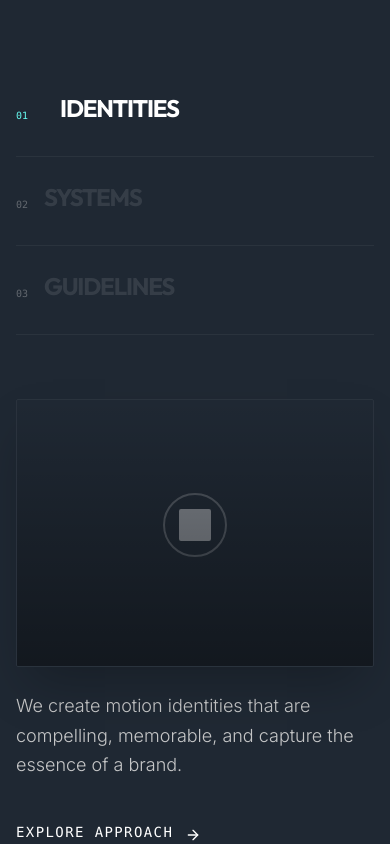
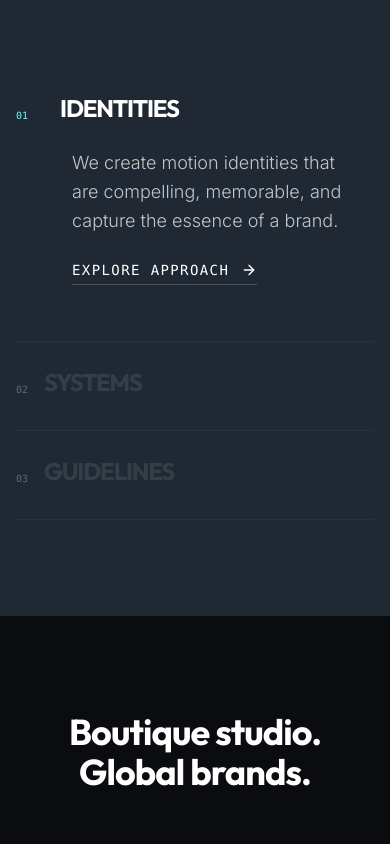
Before and after one commit to CDSL-SOFTWARE-PRODUCTION/cdsl-web, a Next.js app: page / in a window 390 px wide. Shown: the part 4520-5364 px from the top of the page. Built offline with nearby package versions, Linux system fonts and the light colour scheme; no server answers; a web font is replaced by a local one.

Commit message:
fix: bug from mobile

```diff
--- a/src/components/sections/about/ClientsSection.tsx
+++ b/src/components/sections/about/ClientsSection.tsx
@@ -44,11 +44,11 @@ const ClientsSection: React.FC = () => {
                             delay={index * 0.05}
                             direction="none"
                             amount={0.5}
-                            className="aspect-[3/2] flex items-center justify-center bg-premium-navy hover:bg-premium-blue/5 transition-colors group"
+                            className="aspect-[3/2] flex items-center justify-center bg-premium-navy md:hover:bg-premium-blue/10 transition-all duration-500 group border border-white/5 md:hover:border-premium-blue/30"
                         >
-                            <div className="text-xl md:text-2xl font-bold opacity-30 group-hover:opacity-100 transition-opacity flex flex-col items-center">
-                                <span className="text-3xl mb-1 text-white">{logo.icon}</span>
-                                <span className="text-[10px] uppercase tracking-widest font-semibold text-premium-blue">{logo.name}</span>
+                            <div className="text-xl md:text-2xl font-bold transition-all duration-500 flex flex-col items-center group-hover:scale-110">
+                                <span className="text-3xl mb-1 text-white md:group-hover:text-premium-blue transition-colors font-display">{logo.icon}</span>
+                                <span className="text-[10px] uppercase tracking-widest font-medium text-white/60 md:group-hover:text-white md:group-hover:opacity-100 transition-all">{logo.name}</span>
                             </div>
                         </ScrollReveal>
                     ))}
--- a/src/components/sections/home/CapabilitiesSection.tsx
+++ b/src/components/sections/home/CapabilitiesSection.tsx
@@ -2,7 +2,7 @@
 
 import React from 'react';
 import Link from 'next/link';
-import { motion } from 'framer-motion';
+import { motion, AnimatePresence } from 'framer-motion';
 
 export const CapabilitiesSection: React.FC = () => {
     const [activeId, setActiveId] = React.useState(0);
@@ -55,10 +55,10 @@ export const CapabilitiesSection: React.FC = () => {
                     </div>
                 </div>
 
-                {/* Split Layout: Left Preview, Right List */}
+                {/* Split Layout: Left Preview (Desktop), Right List (Desktop + Mobile Accordion) */}
                 <div className="grid grid-cols-1 md:grid-cols-12 gap-16 md:gap-24">
-                    {/* Left Column: Preview (GIF + Desc) */}
-                    <div className="md:col-span-5 order-2 md:order-1">
+                    {/* Left Column: Preview (GIF + Desc) - Hidden on Mobile */}
+                    <div className="hidden md:block md:col-span-5">
                         <div className="md:sticky md:top-32">
                             <motion.div
                                 key={activeId}
@@ -75,7 +75,7 @@ export const CapabilitiesSection: React.FC = () => {
                                             <div className="w-16 h-16 md:w-24 md:h-24 mx-auto mb-4 border-2 border-white/20 rounded-full flex items-center justify-center">
                                                 <div className="w-8 h-8 md:w-12 md:h-12 bg-white/40 rounded-sm"></div>
                                             </div>
-                                            <p className="text-white/30 font-mono text-xs uppercase tracking-widest hidden md:block">
+                                            <p className="text-white/30 font-mono text-xs uppercase tracking-widest">
                                                 [ GIF / ANIMATION PLACEHOLDER ]
                                             </p>
                                         </div>
@@ -110,16 +110,17 @@ export const CapabilitiesSection: React.FC = () => {
                         </div>
                     </div>
 
-                    {/* Right Column: List of Keywords */}
-                    <div className="md:col-span-7 order-1 md:order-2">
+                    {/* Right Column: List of Keywords (Mobile Accordion) */}
+                    <div className="md:col-span-7">
                         <div className="flex flex-col">
                             {items.map((item, index) => (
                                 <div
                                     key={item.title}
                                     onMouseEnter={() => setActiveId(index)}
                                     onClick={() => setActiveId(index)}
-                                    className="py-6 md:py-10 border-b border-white/5 cursor-pointer group flex items-start gap-4"
+                                    className="py-6 md:py-10 border-b border-white/5 cursor-pointer group flex flex-col"
                                 >
+                                    <div className="flex items-start gap-4">
                                         <span className={`text-[10px] md:text-sm font-mono mt-4 md:mt-8 transition-colors duration-500 ${activeId === index ? 'text-premium-blue' : 'text-premium-gray opacity-40 group-hover:opacity-100'}`}>
                                             0{index + 1}
                                         </span>
@@ -128,6 +129,32 @@ export const CapabilitiesSection: React.FC = () => {
                                         >
                                             {item.title}
                                         </h3>
+                                    </div>
+
+                                    {/* Mobile Inline Content */}
+                                    <AnimatePresence>
+                                        {activeId === index && (
+                                            <motion.div
+                                                initial={{ height: 0, opacity: 0 }}
+                                                animate={{ height: "auto", opacity: 1 }}
+                                                exit={{ height: 0, opacity: 0 }}
+                                                transition={{ duration: 0.5, ease: [0.22, 1, 0.36, 1] }}
+                                                className="md:hidden overflow-hidden"
+                                            >
+                                                <div className="pl-14 pr-4 pt-4 pb-8 space-y-6">
+                                                    <p className="text-lg text-premium-gray font-light leading-relaxed">
+                                                        {item.description}
+                                                    </p>
+                                                    <Link href="/services" className="inline-flex items-center gap-3 text-white text-sm font-mono tracking-widest uppercase pb-1 border-b border-white/20">
+                                                        Explore Approach
+                                                        <svg xmlns="http://www.w3.org/2000/svg" width="16" height="16" viewBox="0 0 24 24" fill="none" stroke="currentColor" strokeWidth="2" strokeLinecap="round" strokeLinejoin="round">
+                                                            <path d="M5 12h14" /><path d="m12 5 7 7-7 7" />
+                                                        </svg>
+                                                    </Link>
+                                                </div>
+                                            </motion.div>
+                                        )}
+                                    </AnimatePresence>
                                 </div>
                             ))}
                         </div>
```
Lines whose indentation alone changed are shown as unchanged.
